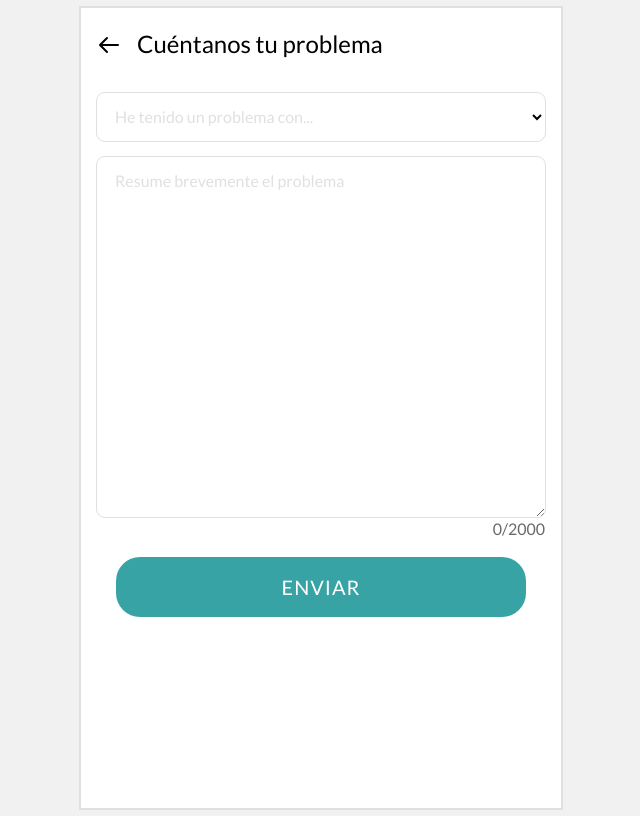
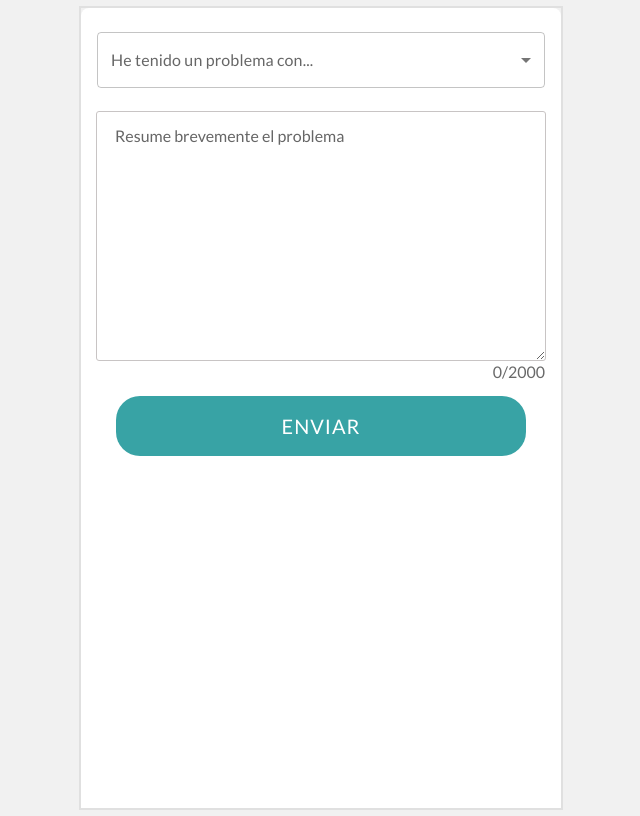
Before and after one commit to ISPP-Grupo5/BugaLink, a Next.js app in the folder bugalink-frontend/: page /users/qyahXxJc/rating/new/problem in a window 1280 px wide. Shown: the whole page, without its empty margins (319-959 px from the left). Built offline with nearby package versions, Linux system fonts and the light colour scheme.

Commit message:
fix: corrections pull request and changes to the select and textarea components

```diff
--- a/bugalink-frontend/components/buttons/Tags/index.tsx
+++ b/bugalink-frontend/components/buttons/Tags/index.tsx
@@ -11,7 +11,7 @@ export default function TagsButton({
   text,
   selected = false,
   className = '',
-  ratingOptions = false
+  ratingOptions = false,
 }: Params) {
   return (
     <button
--- a/bugalink-frontend/components/forms/SelectField/index.tsx
+++ b/bugalink-frontend/components/forms/SelectField/index.tsx
@@ -1,3 +1,5 @@
+import { FormControl, InputLabel, MenuItem, Select } from '@mui/material';
+
 type props = {
   label: string;
   id: string;
@@ -19,36 +21,61 @@ export default function SelectField({
   setSelectedOption,
 }: props) {
   return (
-    <div
-      className={`flex relative ${parentClassName}`}
-      data-te-input-wrapper-init
-    >
-      <select
-        className={`peer block text-lg min-h-[auto] bg-transparent rounded-lg border-none outline outline-1 py-3 px-4 transition-all duration-200 ease-linear outline-light-gray focus:outline-turquoise motion-reduce:transition-none ${inputClassName}`}
-        onChange={(e) => setSelectedOption(e.target.value)}
-        value={selectedOption}
-        id={id}
-      >
-        <option value="" disabled hidden />
-        {options.map((option) => (
-          <option
-            key={option.value}
-            value={option.value}
-            className="checked:color-turquoise"
-          >
-            {option.label}
-          </option>
-        ))}
-      </select>
-      <label
-        onSelectCapture={(e) => e.preventDefault()}
-        htmlFor={id}
-        className={`pointer-events-none absolute top-0 left-3 mb-0 max-w-[90%] origin-[0_0] truncate pt-3 px-1.5 text-light-gray bg-transparent transition-all duration-200 ease-out peer-focus:-translate-y-5 peer-focus:scale-75 peer-focus:bg-white peer-focus:text-turquoise ${
-          selectedOption === '' ? '' : '-translate-y-5 scale-75 bg-white'
-        }  motion-reduce:transition-none`}
+    <FormControl fullWidth>
+      <InputLabel
+        id="demo-simple-select-label"
+        sx={{
+          fontFamily: 'Lato, sans-serif',
+        }}
       >
         {label}
-      </label>
-    </div>
+      </InputLabel>
+      <Select
+        labelId="demo-simple-select-label"
+        id="demo-simple-select"
+        value={selectedOption}
+        label={label}
+        onChange={(e) => setSelectedOption(e.target.value)}
+        sx={{
+          fontFamily: 'Lato, sans-serif',
+        }}
+      >
+        {options.map((option) => (
+          <MenuItem value={option.value}>{option.label}</MenuItem>
+        ))}
+      </Select>
+    </FormControl>
+    // <div
+    //   className={`flex relative mb-3 ${parentClassName}`}
+    //   data-te-input-wrapper-init
+    // >
+    //   <select
+    //     className={`peer block text-lg min-h-[auto] bg-transparent rounded-lg border-none outline outline-1 py-3 px-4 transition-all duration-200 ease-linear outline-light-gray focus:outline-turquoise motion-reduce:transition-none ${inputClassName}`}
+    //     onChange={(e) => setSelectedOption(e.target.value)}
+    //     value={selectedOption}
+    //     id={id}
+    //     data-te-select-init
+    //   >
+    //     <option value="" disabled hidden />
+    //     {options.map((option) => (
+    //       <option
+    //         key={option.value}
+    //         value={option.value}
+    //         className="text-base"
+    //       >
+    //         {option.label}
+    //       </option>
+    //     ))}
+    //   </select>
+    //   <label
+    //     onSelectCapture={(e) => e.preventDefault()}
+    //     htmlFor={id}
+    //     className={`pointer-events-none absolute top-0 left-3 mb-0 max-w-[90%] origin-[0_0] truncate pt-3 px-1.5 text-light-gray bg-transparent transition-all duration-200 ease-out peer-focus:-translate-y-5 peer-focus:scale-75 peer-focus:bg-white peer-focus:text-turquoise ${
+    //       selectedOption === '' ? '' : '-translate-y-5 scale-75 bg-white'
+    //     }  motion-reduce:transition-none`}
+    //   >
+    //     {label}
+    //   </label>
+    // </div>
   );
 }
--- a/bugalink-frontend/components/forms/TextAreaField/index.tsx
+++ b/bugalink-frontend/components/forms/TextAreaField/index.tsx
@@ -34,7 +34,7 @@ export default function TextAreaField({
         data-te-input-wrapper-init
       >
         <textarea
-          className={`peer block text-lg min-h-[auto] bg-transparent rounded-lg border-none outline outline-1 py-3 px-4 transition-all duration-200 ease-linear outline-light-gray focus:outline-turquoise motion-reduce:transition-none ${inputClassName}`}
+          className={`peer block text-lg min-h-[auto] bg-transparent rounded-sm border-none outline outline-1 py-3 px-4 transition-all duration-200 ease-linear outline-gray-select focus:outline-blue-select focus:outline-2 hover:outline-black cursor-pointer motion-reduce:transition-none ${inputClassName}`}
           onChange={onChangeTextarea}
           value={content}
           id={fieldName}
@@ -44,7 +44,7 @@ export default function TextAreaField({
         <label
           onSelectCapture={(e) => e.preventDefault()} // Prevents context menu from opening when selecting text
           htmlFor={fieldName}
-          className={`pointer-events-none absolute top-0 left-3 mb-0 max-w-[90%] origin-[0_0] truncate pt-3 px-1.5 text-light-gray bg-transparent transition-all duration-200 ease-out peer-focus:-translate-y-5 peer-focus:scale-75 peer-focus:bg-white peer-focus:text-turquoise ${
+          className={`pointer-events-none absolute top-0 left-3 mb-0 max-w-[90%] origin-[0_0] truncate pt-3 px-1.5 text-gray-text-select bg-transparent transition-all duration-200 ease-out peer-focus:-translate-y-5 peer-focus:scale-75 peer-focus:bg-white peer-focus:text-blue-select ${
             content === '' ? '' : '-translate-y-5 scale-75 bg-white'
           }  motion-reduce:transition-none`}
         >
--- a/bugalink-frontend/pages/index.tsx
+++ b/bugalink-frontend/pages/index.tsx
@@ -103,13 +103,15 @@ export default function Home() {
             Crear rutina (conductor)
           </Link>
           <Link href="/recommendations">Recomendaciones</Link>
-        <Link href="/users/qyahXxJc/rating/new/problem">Reportar problema</Link>
+          <Link href="/users/qyahXxJc/rating/new/problem">
+            Reportar problema
+          </Link>
           <Link href="/request/V1StGXR8_Z5jdHi6B-myT/accept">
             Aceptar petición
           </Link>
           <Link href="/users/V1StGXR8_Z5jdHi6B-myT/rating/new">
             Valoración Usurario
-           </Link>
+          </Link>
         </div>
       </div>
       <SwipeableDrawer
@@ -130,7 +132,8 @@ export default function Home() {
             maxWidth: '480px',
             width: '100%',
             margin: '0 auto',
-            overflow: 'visible'
+            overflow: 'visible',
+            height: 'calc(70% - 90px)',
           },
         }}
       >
--- a/bugalink-frontend/pages/recommendations.tsx
+++ b/bugalink-frontend/pages/recommendations.tsx
@@ -43,12 +43,8 @@ type props = {
 };
 
 export default function TripList({ open, setOpen }: props) {
-  const toggleDrawer = () => {
-    setOpen(!open);
-  };
-
   return (
-    <div className="bg-white">
+    <div className="overflow-scroll">
       <div
         className={`absolute -top-20 rounded-t-xl bg-white w-full visible right-0 left-0`}
         onClick={() => setOpen(true)}
--- a/bugalink-frontend/pages/request/[id]/accept.tsx
+++ b/bugalink-frontend/pages/request/[id]/accept.tsx
@@ -70,7 +70,7 @@ export default function AcceptRequest() {
                 maxWidth: '480px',
                 width: '100%',
                 margin: '0 auto',
-                backgroundColor: 'transparent'
+                backgroundColor: 'transparent',
               },
             }}
           >
--- a/bugalink-frontend/pages/search/result.tsx
+++ b/bugalink-frontend/pages/search/result.tsx
@@ -1,5 +1,5 @@
 import { BackButton } from '../../components/buttons/Back';
-import TriangleDown from '../../public/assets/triangle-down.svg'
+import TriangleDown from '../../public/assets/triangle-down.svg';
 import SourcePin from '/public/assets/source-pin.svg';
 import TargetPin from '/public/assets/map-mark.svg';
 import ThreeDots from '/public/assets/three-dots.svg';
--- a/bugalink-frontend/pages/users/[id]/rating/new/problem.tsx
+++ b/bugalink-frontend/pages/users/[id]/rating/new/problem.tsx
@@ -3,7 +3,6 @@ import { BackButtonText } from '../../../../../components/buttons/Back';
 import CTAButton from '../../../../../components/buttons/CTA';
 import SelectField from '../../../../../components/forms/SelectField';
 import TextAreaField from '../../../../../components/forms/TextAreaField';
-import AnimatedLayout from '../../../../../components/layouts/animated';
 
 export default function ReportProblem() {
   const [selectedOption, setSelectedOption] = useState('');
@@ -17,10 +16,8 @@ export default function ReportProblem() {
   ];
 
   return (
-    <AnimatedLayout className="flex flex-col justify-between">
-      <BackButtonText text="Cuéntanos tu problema" />
-      <div className="flex flex-col px-4 pb-4 pt-3 h-full overflow-y-scroll bg-white">
-        <div className="flex flex-col">
+    <div className="flex flex-col px-4 pb-4 pt-3 h-full overflow-y-scroll bg-white rounded-t-lg">
+      <div className="flex flex-col my-3">
         <SelectField
           label="He tenido un problema con..."
           id="people"
@@ -30,18 +27,18 @@ export default function ReportProblem() {
           inputClassName="w-full"
         />
       </div>
-        <div className="flex flex-col my-4">
+      <div className="flex flex-col my-3">
         <TextAreaField
           fieldName="Resume brevemente el problema"
           content={problem}
           setContent={setProblem}
           inputClassName="w-full"
+          rows={8}
         />
       </div>
       <div className="flex flex-col items-center">
         <CTAButton className="w-11/12" text="ENVIAR" />
       </div>
     </div>
-    </AnimatedLayout>
   );
 }
--- a/bugalink-frontend/styles/globals.css
+++ b/bugalink-frontend/styles/globals.css
@@ -91,12 +91,3 @@ input[type='time']::-webkit-calendar-picker-indicator {
   background: none;
   display: none;
 }
-
-#SwipeableDrawer > .MuiPaper-root {
-  height: calc(70% - 90px);
-  overflow: visible;
-}
-
-.MuiDrawer-root > .MuiPaper-root {
-  background-color: transparent;
-}
--- a/bugalink-frontend/tailwind.config.js
+++ b/bugalink-frontend/tailwind.config.js
@@ -21,6 +21,9 @@ module.exports = {
       'light-green': '#A6DE5F',
       yellow: '#f9c200',
       'border-color': '#DADADA',
+      'gray-select': '#C8C4C4',
+      'gray-text-select': '#666666',
+      'blue-select': '#1871C9',
     },
     extend: {
       fontFamily: {
```
Also changed, not shown: bugalink-frontend/pages/users/[id]/rating/new/index.tsx (+104 -18 lines). Lines whose indentation alone changed are shown as unchanged.
